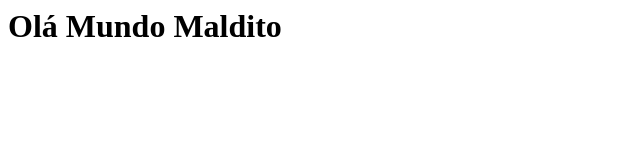
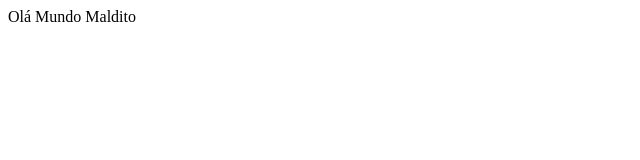
Before and after one commit to NewMatael/awar, a plain HTML site: page index.html in a window 1280 px wide. Shown: the whole page, without its empty margins (0-640 px from the left). Drawn offline with Linux system fonts and the light colour scheme.

Commit message:
troca de h1 para p no index.html

```diff
--- a/index.html
+++ b/index.html
@@ -1 +1 @@
-<h1>Olá Mundo Maldito</h1>
+<p>Olá Mundo Maldito</p>
```
Also changed, not shown: images/slid.png (renamed from images/slide.png).
